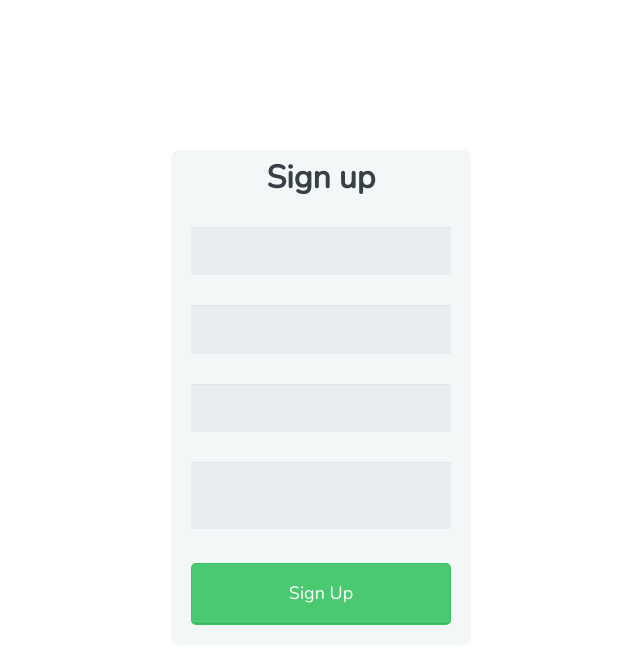
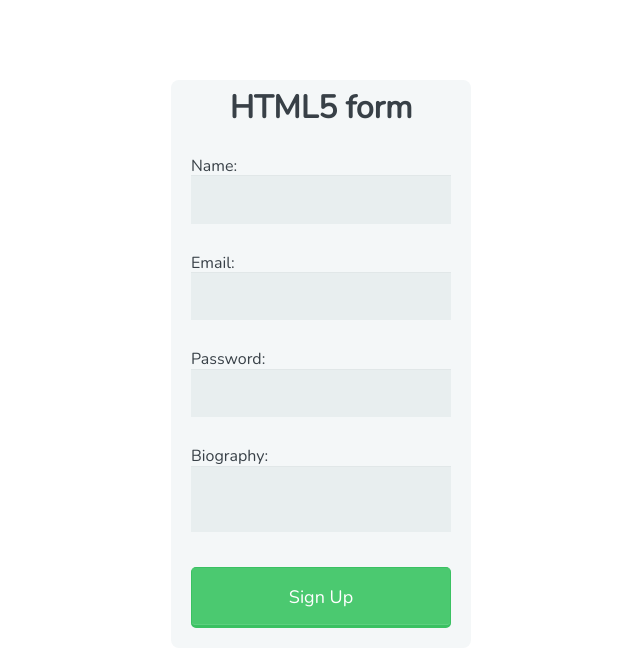
Before and after one commit to albertobebz/HTML5_CSS3_form_template, a plain HTML site: page index.html in a window 1280 px wide. Shown: the whole page, without its empty margins (319-959 px from the left). Drawn offline with nearby package versions, Linux system fonts and the light colour scheme.

Commit message:
added the label tag for each input

```diff
--- a/CSS/main.css
+++ b/CSS/main.css
@@ -14,7 +14,7 @@ body {
 /*** form style ***/
 form {
   max-width: 300px;
-  margin: 150px auto;
+  margin: 80px auto;
   padding: 10px 20px;
   background: #f4f7f8;
   border-radius: 8px;
--- a/index.html
+++ b/index.html
@@ -12,11 +12,18 @@
 
     <!-- beginning of the form using the new HTML5 input type  -->
     <form action="index.html" method="post">
-      <h1>Sign up</h1>
+      <h1>HTML5 form</h1>
 
+      <label for="name">Name:</label>
       <input type="text" name="user_name" id="name">
+
+      <label for="email">Email:</label>
       <input type="email" name="user_email" id="email">
+
+      <label for="password">Password:</label>
       <input type="password" name="User_password"id="password">
+
+      <label for="bio">Biography:</label>
       <textarea name="user_bio" id="bio"></textarea>
 
       <button type="submit">Sign Up</button>
```
